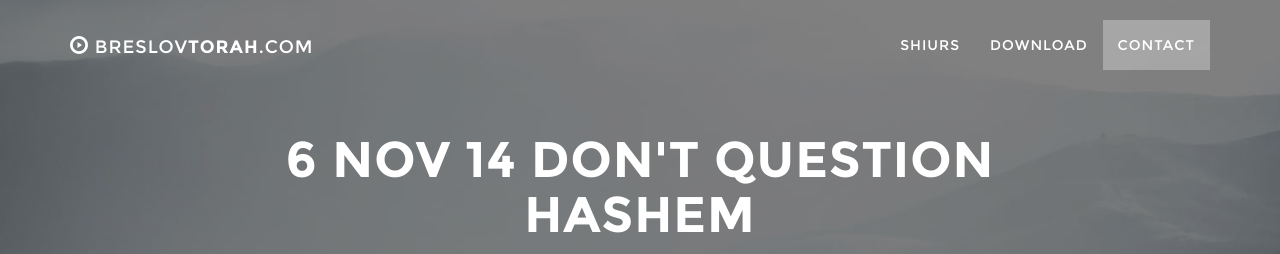
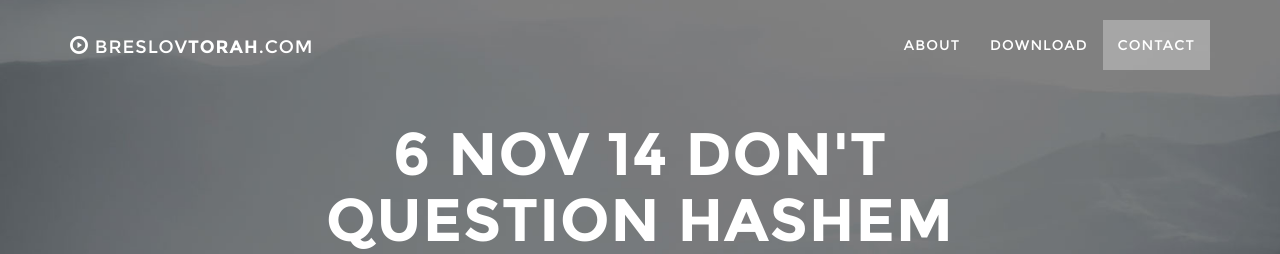
Before and after one commit to breslover/breslovtorah, a Django app: page /index.html in a window 1280 px wide. Shown: the top 254 px of the page. Run offline with Django 3.2, Linux system fonts and the light colour scheme; data comes from the database, SQL or seed files in the repository; some libraries are stand-ins or nearby versions.

Commit message:
getting ready to publish

```diff
--- a/breslovtorah/frontpage/static/css/grayscale.css
+++ b/breslovtorah/frontpage/static/css/grayscale.css
@@ -157,7 +157,7 @@ a:focus {
 }
 
 .intro .intro-body .brand-daily-shiur {
-    font-size: 50px ! important;
+    font-size: 30px;
     margin-bottom: 15px;
 }
 
@@ -174,6 +174,12 @@ a:focus {
     .intro .intro-body .brand-heading {
         font-size: 100px;
     }
+
+    .intro .intro-body .brand-daily-shiur {
+	    font-size: 60px;
+	    margin-bottom: 15px;
+	}
+
 
     .intro .intro-body .intro-text {
         font-size: 25px;
--- a/breslovtorah/frontpage/templates/base.html
+++ b/breslovtorah/frontpage/templates/base.html
@@ -56,7 +56,7 @@
                         <a href="#page-top"></a>
                     </li>
                     <li>
-                        <a class="page-scroll" href="#about">{% trans "Shiurs" %}</a>
+                        <a class="page-scroll" href="#about">{% trans "About" %}</a>
                     </li>
                     <li>
                         <a class="page-scroll" href="#download">{% trans "Download" %}</a>
```
